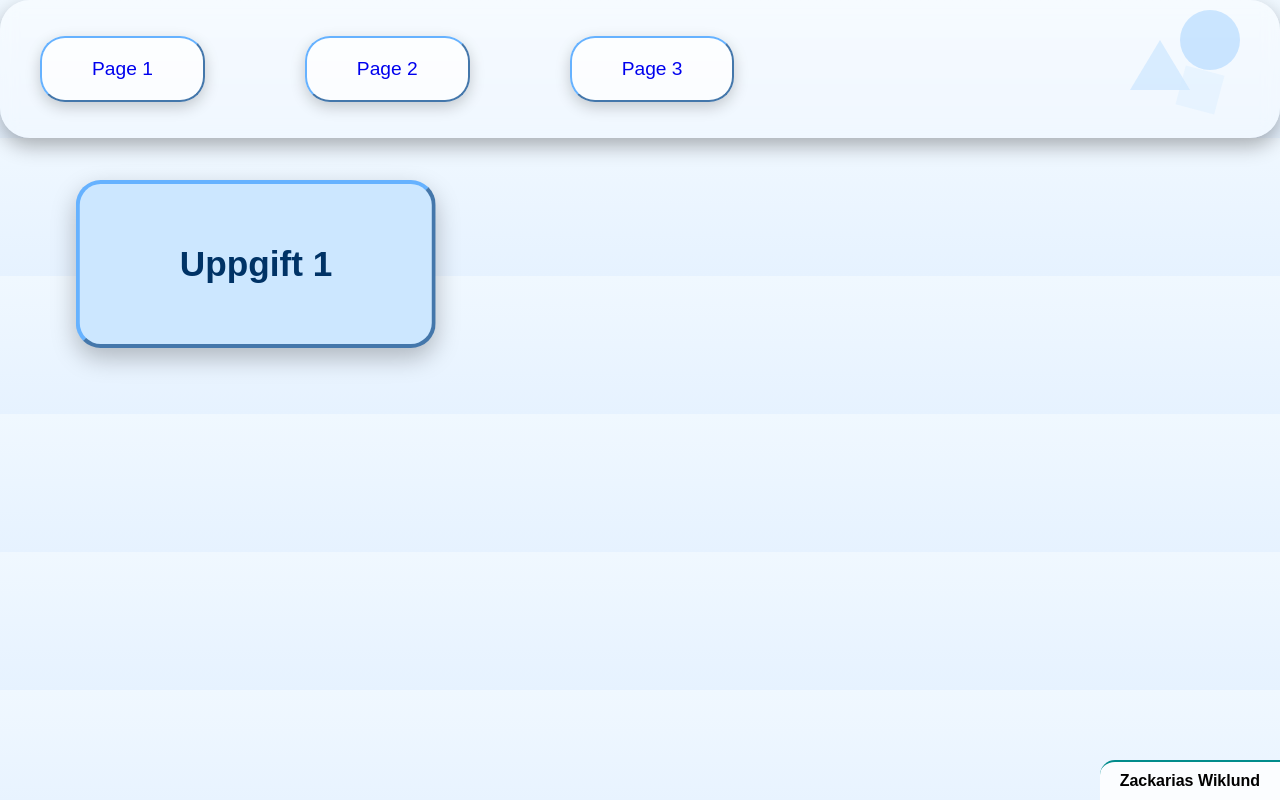
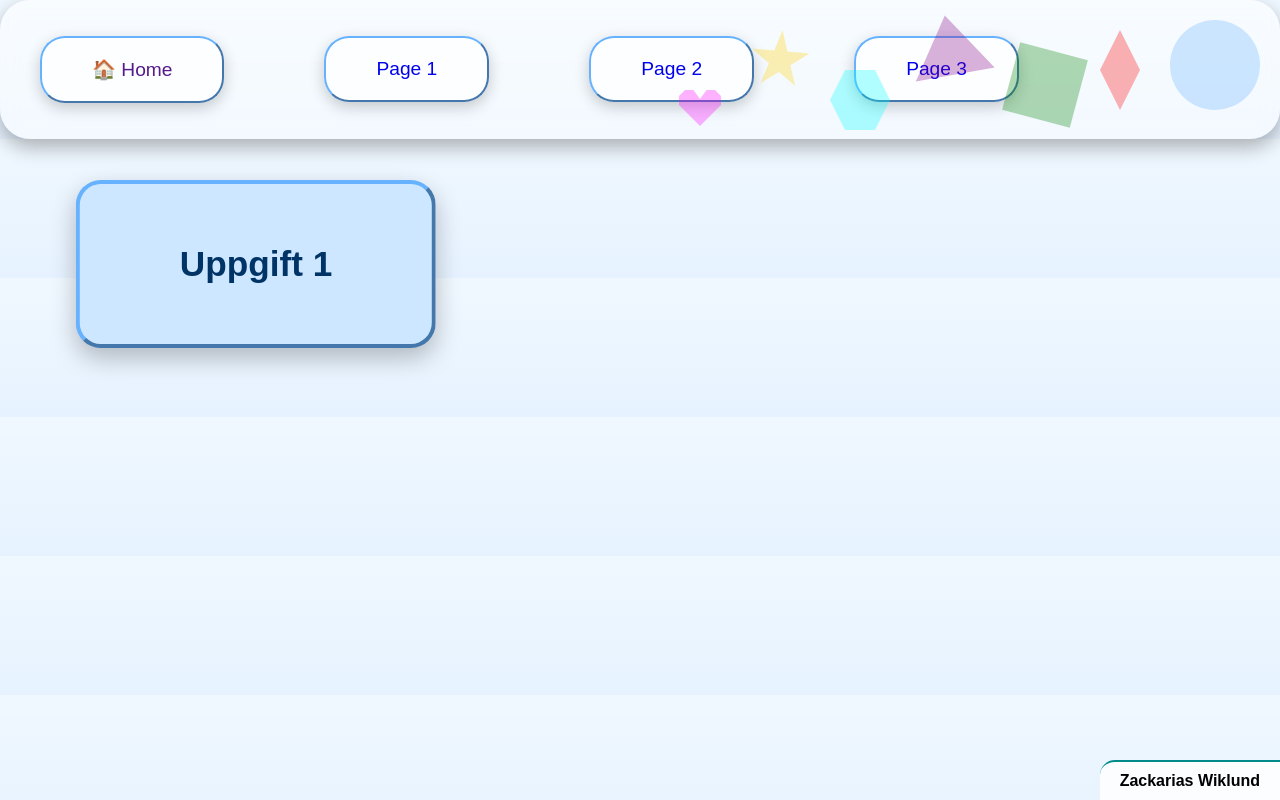
Before and after one commit to ZackariasW/U1, a plain HTML site: page index.html in a window 1280 px wide. Drawn offline with Linux system fonts and the light colour scheme.

Commit message:
added home link

```diff
--- a/Style.css
+++ b/Style.css
@@ -77,33 +77,128 @@ footer {
     opacity: 0.3; /* subtle */
 }
 
-/* Circle */
+header {
+    position: relative;
+    padding: 20px 0;
+    text-align: center;
+    border-radius: 30px;
+    background-color: rgba(255, 255, 255, 0.5);
+    box-shadow: 0 8px 20px rgba(0,0,0,0.3);
+    overflow: hidden;
+}
+
+
+.shape {
+    position: absolute;
+    opacity: 0.3;
+}
+
+header {
+    position: relative;
+    padding: 20px 0;
+    text-align: center;
+    border-radius: 30px;
+    background-color: rgba(255, 255, 255, 0.5);
+    box-shadow: 0 8px 20px rgba(0,0,0,0.3);
+    overflow: hidden;
+}
+
+
+.shape {
+    position: absolute;
+    opacity: 0.3;
+}
+
+
 .shape.circle {
-    width: 60px;
-    height: 60px;
+    width: 90px;
+    height: 90px;
     border-radius: 50%;
     background-color: #66b2ff;
-    top: 10px;
-    right: 40px; /* moved slightly to the left */
+    top: 20px;
+    right: 20px;
 }
 
-/* Triangle */
+
 .shape.triangle {
     width: 0;
     height: 0;
-    border-left: 30px solid transparent;
-    border-right: 30px solid transparent;
-    border-bottom: 50px solid #99ccff;
-    top: 40px;
-    right: 90px; /* more spread out */
+    border-left: 40px solid transparent;
+    border-right: 40px solid transparent;
+    border-bottom: 60px solid purple;
+    top: 15px;
+    right: 290px;
+    transform: rotate(-10deg);
 }
 
-/* Square */
+
 .shape.square {
-    width: 40px;
-    height: 40px;
-    background-color: #cce7ff;
-    top: 70px;
-    right: 60px;
+    width: 70px;
+    height: 70px;
+    background-color: green;
+    top: 50px;
+    right: 200px;
     transform: rotate(15deg);
 }
+
+
+.shape.diamond {
+    width: 40px;
+    height: 80px;
+    background-color: red;
+    clip-path: polygon(50% 0%, 100% 50%, 50% 100%, 0% 50%);
+    top: 30px;
+    right: 140px;
+}
+
+.shape.star {
+    width: 60px;
+    height: 60px;
+    background-color: #ffcc00;
+    clip-path: polygon(
+        50% 0%,
+        61% 35%,
+        98% 35%,
+        68% 57%,
+        79% 91%,
+        50% 70%,
+        21% 91%,
+        32% 57%,
+        2% 35%,
+        39% 35%
+    );
+    top: 30px;
+    right: 470px;
+    transform: rotate(5deg);
+}
+
+.shape.hexagon {
+    width: 60px;
+    height: 60px;
+    background-color: cyan;
+    clip-path: polygon(
+        25% 0%, 75% 0%, 100% 50%, 75% 100%, 25% 100%, 0% 50%
+    );
+    top: 70px;
+    right: 390px;
+}
+
+.shape.heart {
+    width: 60px;
+    height: 60px;
+    background-color: magenta;
+    clip-path: polygon(
+        50% 15%,
+        61% 0%,
+        75% 0%,
+        85% 10%,
+        85% 25%,
+        50% 60%,
+        15% 25%,
+        15% 10%,
+        25% 0%,
+        39% 0%
+    );
+    top: 90px;
+    right: 550px;
+}
--- a/index.html
+++ b/index.html
@@ -12,8 +12,13 @@
         <div class="shape circle"></div>
         <div class="shape triangle"></div>
         <div class="shape square"></div>
+        <div class="shape diamond"></div>
+        <div class="shape star"></div>
+        <div class="shape hexagon"></div>
+        <div class="shape heart"></div>
         <nav>
             <ul class="page-menu">
+                <li><a href class="home-page">🏠 Home</a></li>
                 <li><a href="Pages/page1.html">Page 1</a></li>
                 <li><a href="Pages/page2.html">Page 2</a></li>
                 <li><a href="Pages/page3.html">Page 3</a></li>
```
